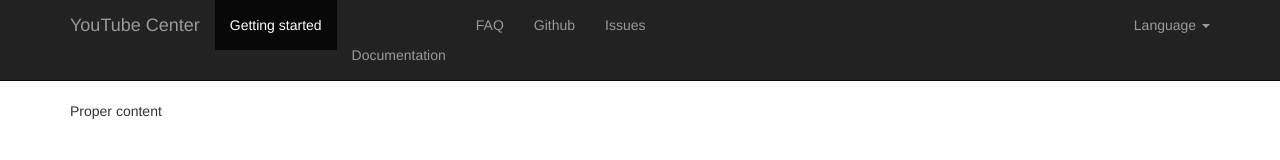
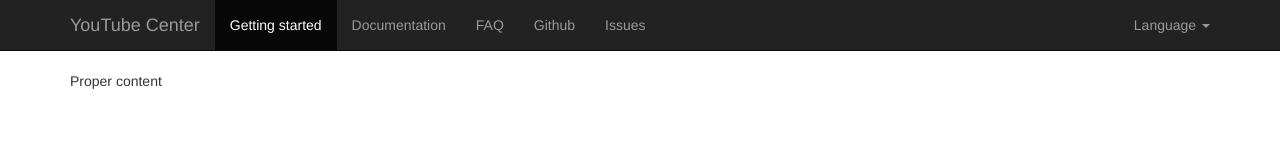
Before and after one commit to YePpHa/yeppha.github.io, a plain HTML site: page index.html in a window 1280 px wide. Drawn offline with nearby package versions, Linux system fonts and the light colour scheme.

Commit message:
Fixed header issue.

```diff
--- a/index.html
+++ b/index.html
@@ -21,7 +21,7 @@
         <nav role="navigation">
           <ul class="nav navbar-nav">
             <li class="active"><a href="index.html">Getting started</a></li>
-            <li><a href="documentation/index.html"><a href="#">Documentation</a></li>
+            <li><a href="documentation/index.html">Documentation</a></li>
             <li><a href="faq.html">FAQ</a></li>
             <li><a href="https://github.com/YePpHa/YouTubeCenter/">Github</a></li>
             <li><a href="https://github.com/YePpHa/YouTubeCenter/issues">Issues</a></li>
```
